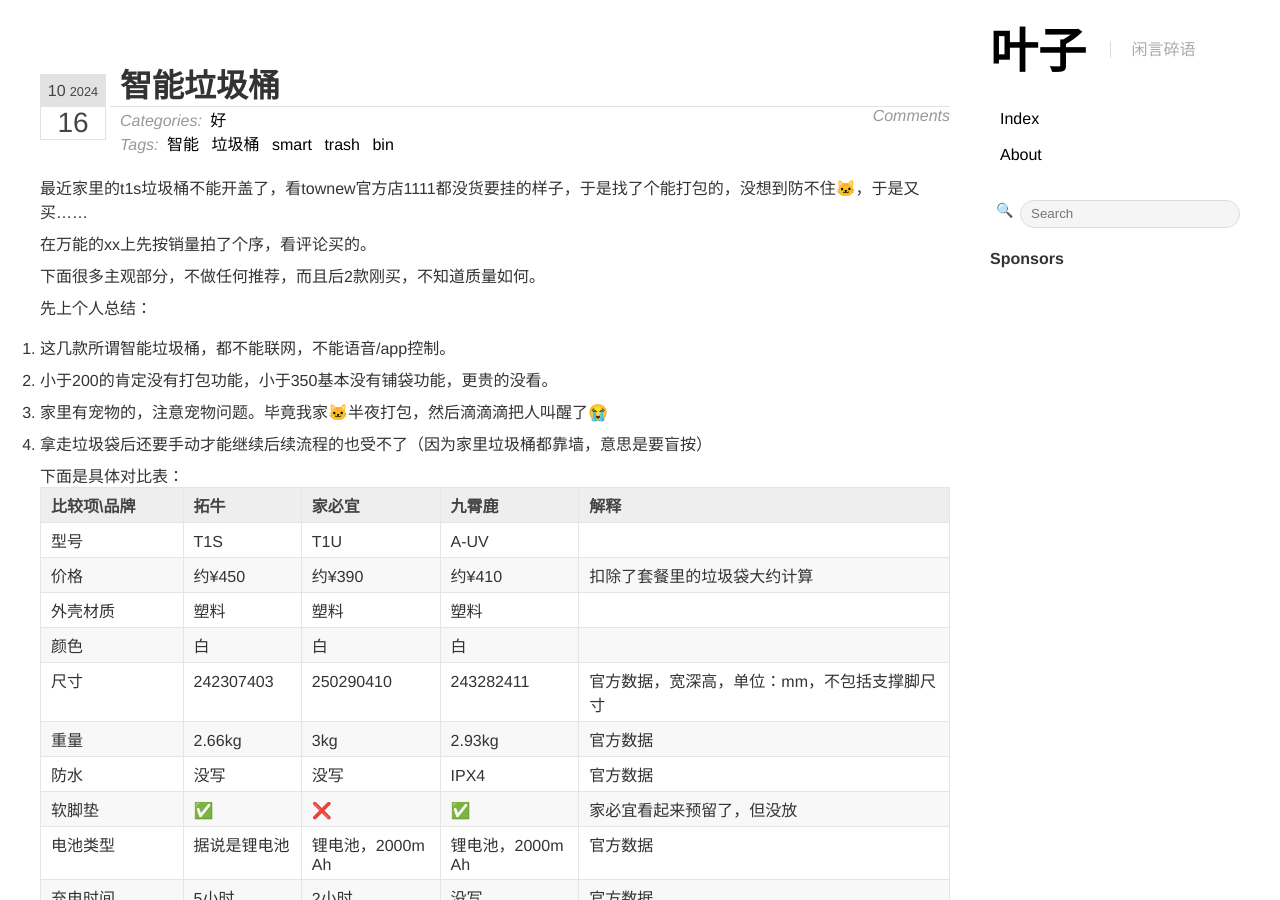
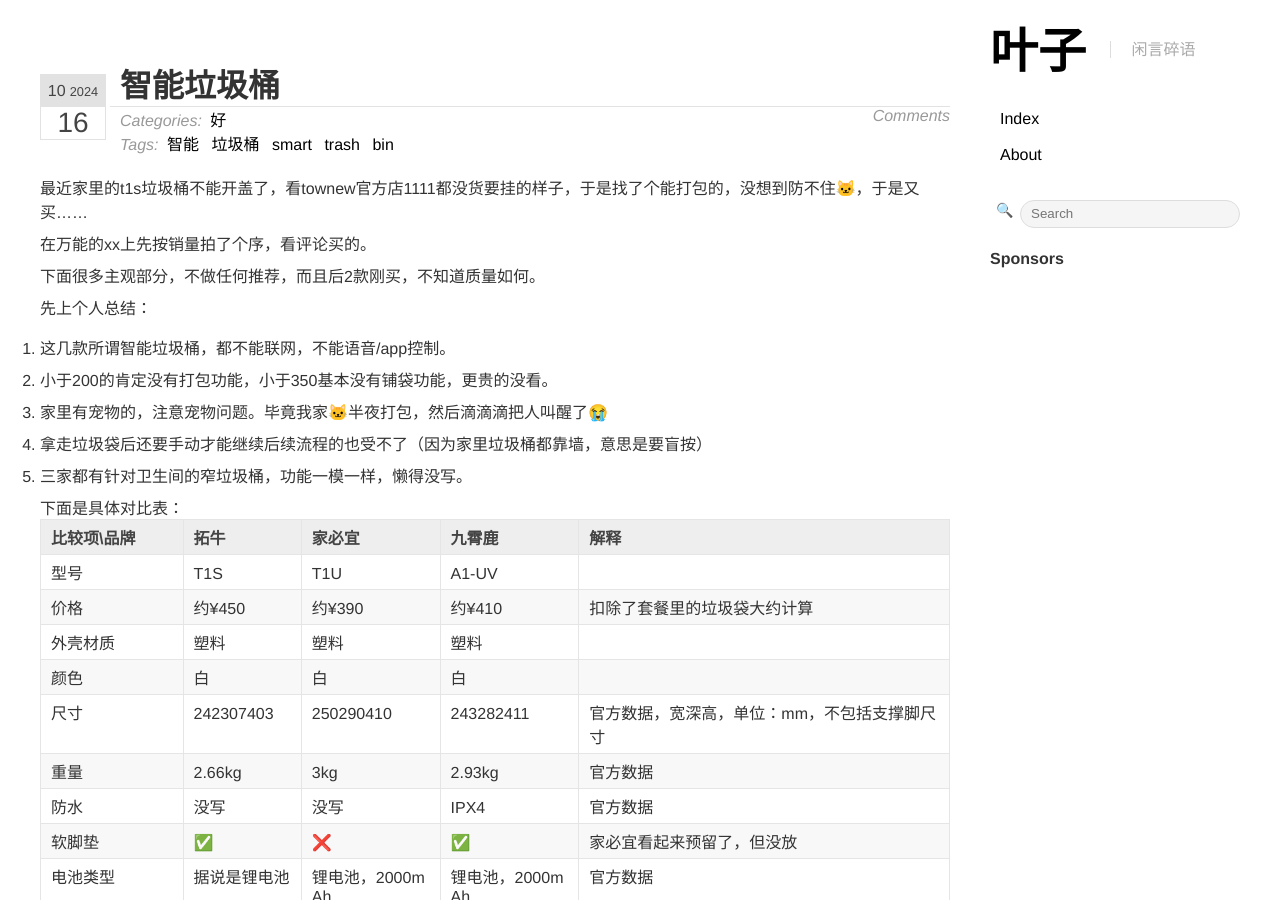
Before and after one commit to yeeh/blog.yeeh.org, a Jekyll site: the page built from _posts/2024-10-17-smart-trash-bin.md, in a window 1280 px wide and 900 px high. Built offline with Jekyll 4.4.1, drawn with Linux system fonts in a browser that asks for light colours; comment, search, counter and statistics services are not loaded.

Commit message:
fix: smart trash bin

```diff
--- a/_posts/2024-10-17-smart-trash-bin.md
+++ b/_posts/2024-10-17-smart-trash-bin.md
@@ -17,13 +17,14 @@
 2. 小于200的肯定没有打包功能，小于350基本没有铺袋功能，更贵的没看。
 3. 家里有宠物的，注意宠物问题。毕竟我家🐱半夜打包，然后滴滴滴把人叫醒了😭
 4. 拿走垃圾袋后还要手动才能继续后续流程的也受不了（因为家里垃圾桶都靠墙，意思是要盲按）
+5. 三家都有针对卫生间的窄垃圾桶，功能一模一样，懒得没写。
 
 下面是具体对比表：
 
 
 | 比较项\品牌        | 拓牛          | 家必宜         | 九霄鹿         | 解释                       |
 |---------------|-------------|-------------|-------------|--------------------------|
-| 型号            | T1S         | T1U         |  A-UV       |                          |
+| 型号            | T1S         | T1U         | A1-UV       |                          |
 | 价格            | 约¥450       | 约¥390       | 约¥410       | 扣除了套餐里的垃圾袋大约计算           |
 | 外壳材质          | 塑料          | 塑料          | 塑料          |                          |
 | 颜色            | 白           | 白           | 白           |                          |
```
